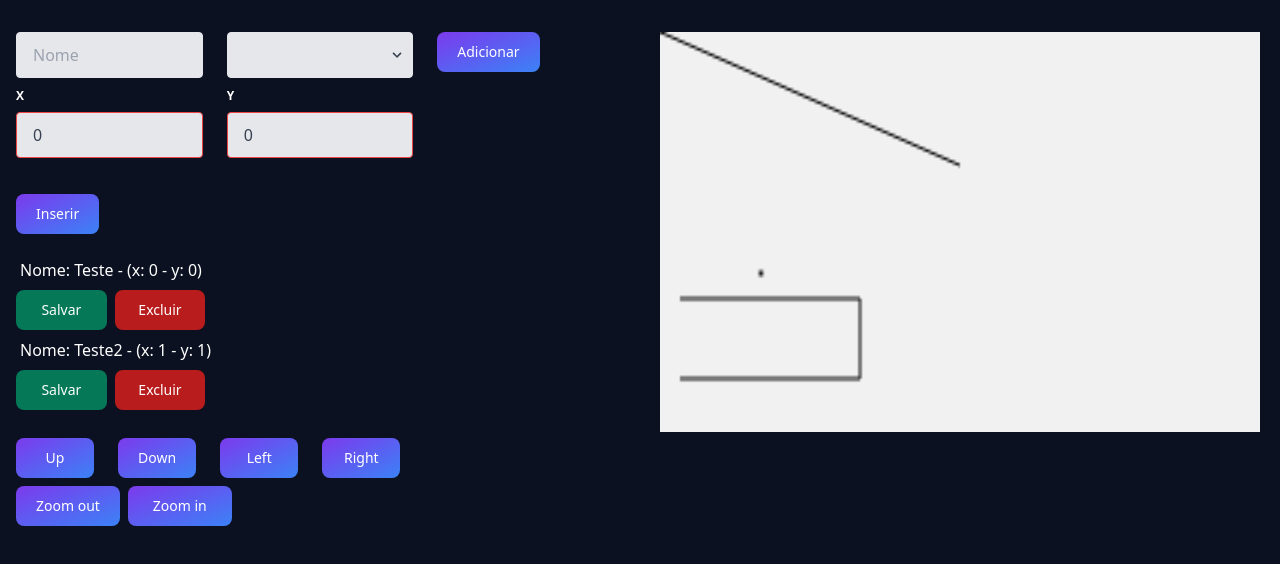
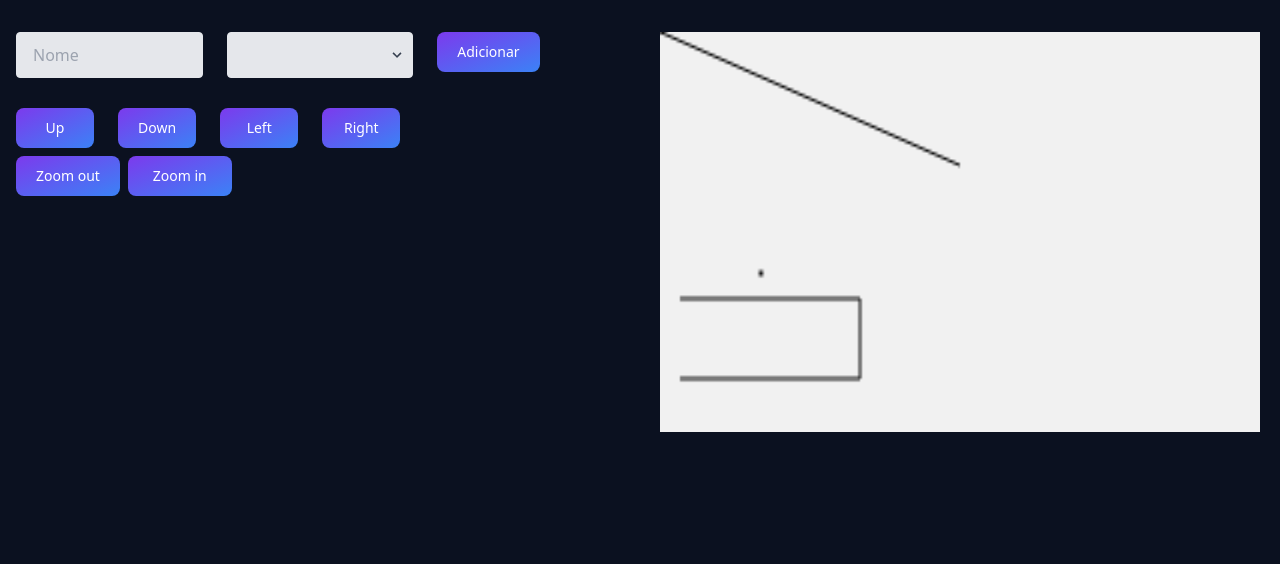
Before and after one commit to cristianpdev/draw-2d, a Vue app: page / in a window 1280 px wide. Shown: the top 564 px of the page. Built offline with nearby package versions, Linux system fonts and the light colour scheme.

Commit message:
add validation

```diff
--- a/package.json
+++ b/package.json
@@ -10,6 +10,7 @@
     "autoprefixer": "^9.8.8",
     "mitt": "^3.0.0",
     "postcss": "^7.0.39",
+    "sweetalert2": "^11.4.35",
     "tailwindcss": "npm:@tailwindcss/postcss7-compat@^2.2.17",
     "vue": "^3.2.38"
   },
--- a/src/App.vue
+++ b/src/App.vue
@@ -11,7 +11,6 @@ import DataSelect from './components/DataSelect.vue';
   <div class="grid grid-cols-2 ">
     <main class="md:container md:mx-auto px-4 py-8">
       <Select />
-      <Inputs />
       <DataSelect  />
       <div id="buttons">
         <div class="flex justify-start">
--- a/src/components/DataSelect.vue
+++ b/src/components/DataSelect.vue
@@ -6,7 +6,7 @@
     <div class="grid grid-cols-2 inline">
       <button type="button"
         class="focus:outline-none text-white bg-green-700 hover:bg-green-800 focus:ring-4 focus:ring-green-300 font-medium rounded-lg text-sm px-5 py-2.5 mr-2 mb-2 dark:bg-green-600 dark:hover:bg-green-700 dark:focus:ring-green-800">
-        Salvar
+        Editar
       </button>
       <button type="button"
         class="focus:outline-none text-white bg-red-700 hover:bg-red-800 focus:ring-4 focus:ring-red-300 font-medium rounded-lg text-sm px-5 py-2.5 mr-2 mb-2 dark:bg-red-600 dark:hover:bg-red-700 dark:focus:ring-red-900">
@@ -14,19 +14,31 @@
       </button>
     </div>
   </div>
+  <div v-if="dataselect.data.length !== 0">
+    <Inputs />
+  </div>
 </template>
 
 <script>
-import { dataselect } from '../constants';
+import emiter from '../main';
+import Inputs from './Inputs.vue';
 
 export default {
-  name: 'DataSelect',
+  name: "DataSelect",
+  components: { Inputs },
   data() {
     return {
-      dataselect
-    }
+      dataselect: {
+        "data": []
+      }
+    };
   },
-  mounted() { }
+  mounted() {
+    emiter.on("add-object", (value) => {
+      this.dataselect.data.push({ name: value[1], type: value[0], x: 0, y: 0 });
+      console.log(this.dataselect.data);
+    });
+  },
 }
 </script>
 
--- a/src/components/Inputs.vue
+++ b/src/components/Inputs.vue
@@ -1,18 +1,18 @@
 <template>
-  <div class="mb-4">
+  <div class="mb-4 border-solid border-2 border-sky-500 rounded px-2 py-2 bg-white">
     <div class="flex flex-wrap -mx-3 mb-6">
       <div class="w-full md:w-1/3 px-3 mb-6 md:mb-0" v-for="item in inputs.data">
-      <label class="block uppercase tracking-wide text-white text-xs font-bold mb-2" :for="item.inputId">
+        <label class="block uppercase tracking-wide text-black text-xs font-bold mb-2" :for="item.inputId">
           {{item.labelText}}
         </label>
-      <input class="appearance-none block w-full bg-gray-200 text-gray-700 border border-red-500 rounded py-3 px-4 mb-3 leading-tight focus:outline-none focus:bg-white" :id="inputId" type="number" :value="item.value">
+        <input
+          class="appearance-none block w-full bg-gray-200 text-gray-700 border border-red-500 rounded py-3 px-4 mb-3 leading-tight focus:outline-none focus:bg-white"
+          :id="inputId" type="number" :value="item.value">
       </div>
     </div>
     <div class="w-full md:w-1/3">
       <button type="button"
-      class="text-white bg-gradient-to-br from-purple-600 to-blue-500 hover:bg-gradient-to-bl focus:ring-4 focus:outline-none focus:ring-blue-300 dark:focus:ring-blue-800 font-medium rounded-lg text-sm px-5 py-2.5 text-center mr-2 mb-2">
-      Inserir
-    </button>
+        class="text-white bg-blue-700 hover:bg-blue-800 focus:ring-4 focus:outline-none focus:ring-blue-300 font-medium rounded-lg text-base px-6 py-3.5 text-center dark:bg-blue-600 dark:hover:bg-blue-700 dark:focus:ring-blue-800">Salvar</button>
     </div>
   </div>
 </template>
--- a/src/components/Select.vue
+++ b/src/components/Select.vue
@@ -7,11 +7,9 @@
     </div>
     <div class="w-full md:w-1/3 px-3 mb-6 md:mb-0">
       <div class="relative">
-        <select id="large" v-model="selected"
+        <select id="large" v-model="selected" v-on:change="changeStatusButtonAdd()"
           class="block appearance-none w-full bg-gray-200 border border-gray-200 text-gray-700 py-3 px-4 pr-8 rounded leading-tight focus:outline-none focus:bg-white focus:border-gray-500">
-          <option class="bg-white" selected>Tipo</option>
-          <option class="bg-white" ref="valueSelect" v-for="item, index in select.data" :key="index"
-            :value="item.value">{{item.type}}
+          <option class="bg-white" v-for="item in select.data" :key="item.value" :value="item.value">{{item.type}}
           </option>
         </select>
         <div class="pointer-events-none absolute inset-y-0 right-0 flex items-center px-2 text-gray-700">
@@ -22,7 +20,7 @@
       </div>
     </div>
     <div class="w-full md:w-1/3 px-3 mb-6 md:mb-0">
-      <button type="button"
+      <button type="button" :disabled="disableButton" @click="clickAddButton()"
         class="text-white bg-gradient-to-br from-purple-600 to-blue-500 hover:bg-gradient-to-bl focus:ring-4 focus:outline-none focus:ring-blue-300 dark:focus:ring-blue-800 font-medium rounded-lg text-sm px-5 py-2.5 text-center mr-2 mb-2">
         Adicionar
       </button>
@@ -31,17 +29,38 @@
 </template>
 
 <script>
+import Swal from 'sweetalert2'
 import { select } from '../constants';
+import emiter from '../main';
 
 export default {
   name: 'Select',
   data() {
     return {
       select: select,
-      selected: null
+      selected: '',
+      disableButton: true,
     }
   },
-  mounted() {  }
+  methods: {
+    changeStatusButtonAdd() {
+      this.disableButton = false;
+    },
+    clickAddButton() {
+      if (this.$refs.nameInput.value !== '') {
+        emiter.emit('add-object', [this.selected, this.$refs.nameInput.value]);
+        this.$refs.nameInput.value = ''
+      } else {
+        Swal.fire({
+          title: 'Campo obrigatório!',
+          text: 'Insira um nome',
+          icon: 'error',
+          confirmButtonText: 'Ok'
+        })
+      }
+    }
+  },
+  mounted() { }
 }
 </script>
 
--- a/src/constants.js
+++ b/src/constants.js
@@ -29,22 +29,3 @@ export const inputs = {
     },
   ]
 }
-
-export const dataselect = {
-  "data": [
-    {
-      name: 'Teste',
-      isPolygn: true,
-      type: 'Polilinha',
-      x: 0,
-      y: 0
-    },
-    {
-      name: 'Teste2',
-      isPolygn: false,
-      type: 'Polilinha',
-      x: 1,
-      y: 1
-    }
-  ]
-}
```
Also changed, not shown: 1 other file (tests, documents, lock files or other folders). Lines whose indentation alone changed are shown as unchanged.
